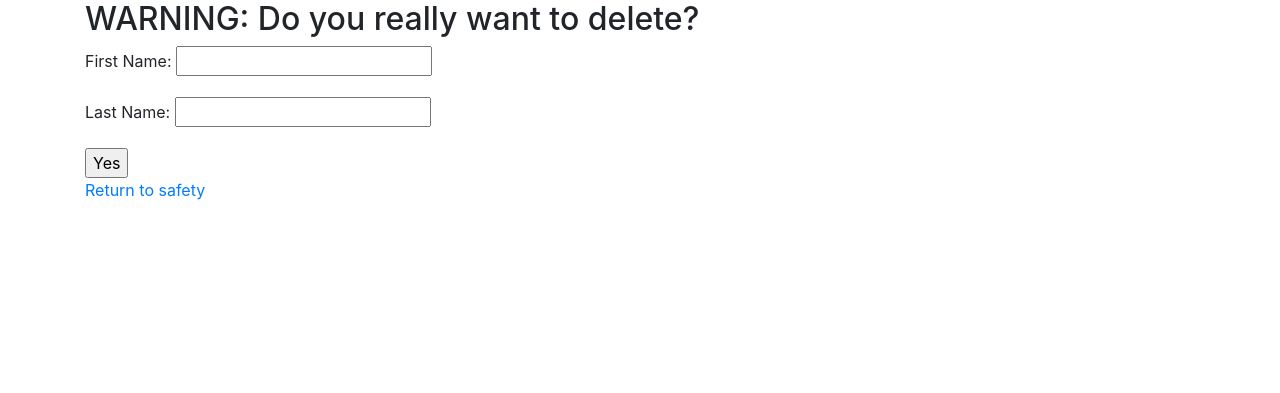
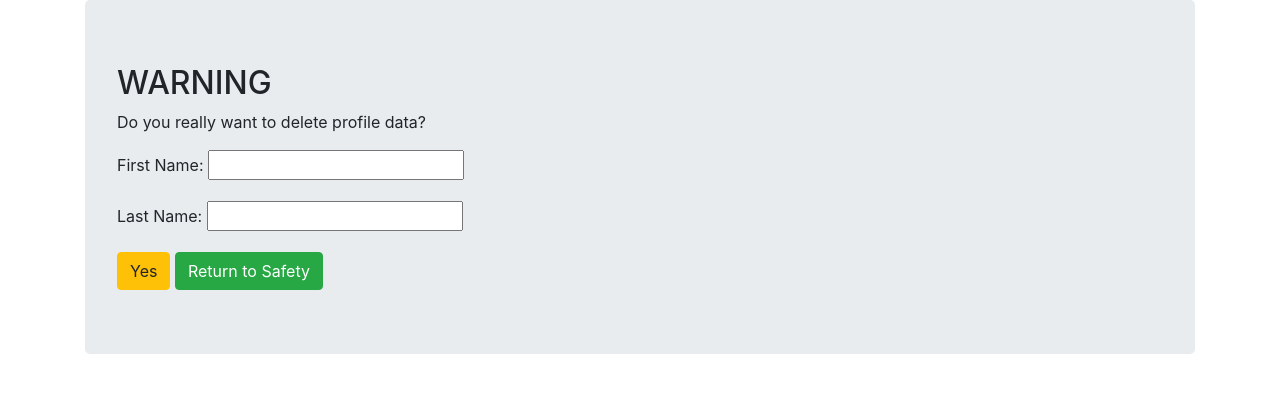
Before and after one commit to ccp84/c25k, a Django app: template templates/profile_delete.html in a window 1280 px wide. Shown: the part 56-449 px from the top of the page. Run offline with Django 3.2, Linux system fonts and the light colour scheme; the template is opened without the code that fills it: values that come from a table or form of the project are taken from there, others are empty.

Commit message:
html>add jumbotron to profile delete

```diff
--- a/templates/profile_delete.html
+++ b/templates/profile_delete.html
@@ -1,12 +1,15 @@
 {% extends 'base.html' %}
 
 {% block content %}
-<h2>WARNING: Do you really want to delete?</h2>
+<div class="jumbotron">
+<h2>WARNING</h2>
+<p>Do you really want to delete profile data?</p>
 <form method="post">
     <div>
         {% csrf_token %} {{ form.as_p }}
-        <input type="submit" value="Yes" />
+        <input type="submit" class="btn btn-warning" value="Yes" />
+        <a href="{% url 'profile' %}"><button type="button" class="btn btn-success">Return to Safety</button></a>
     </div>
 </form>
-<a href="{% url 'profile' %}">Return to safety</a>
+</div>
 {% endblock %}
--- a/templates/run_list.html
+++ b/templates/run_list.html
@@ -69,7 +69,7 @@
                 </tr>
                 <tr>
                     <th>Signed up:</th>
-                    <td>
+                    <td>{{ run.num_of_runners }}
                         <ul>
                             {% for runner in run.take_register %}
                             <li>{{ runner.0 }} {{ runner.1 }}</li>
```
